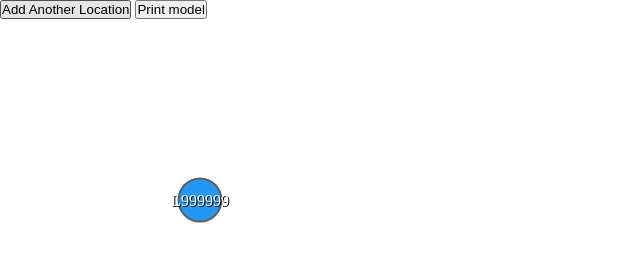
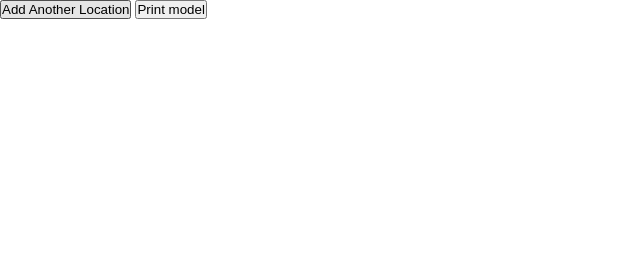
Before and after one commit to DEIS-Tools/umt, a website with bundled scripts: page UMT/index.html in a window 1280 px wide. Shown: the whole page, without its empty margins (0-640 px from the left). Built offline with nearby package versions, Linux system fonts and the light colour scheme.

```diff
--- a/UMT/index.html
+++ b/UMT/index.html
@@ -16,6 +16,6 @@
   <button onclick="editor.addVertex()">Add Another Location</button>
   <button onclick="editor.printModel()">Print model</button>
 
-  <div class="vertex" style="position: absolute; left: 200px; top: 200px;" ondrag="console.log('Hello!')">L999999</div>
+  <!-- div class="vertex" style="position: absolute; left: 200px; top: 200px;" ondrag="console.log('Hello!')">L999999</div -->
 </body>
 </html>
```
Also changed, not shown: UMT/src/ts/editor/model_instance_editor.ts (+0 -9 lines), README.md, android-chrome-192x192.png (added), android-chrome-512x512.png (added).
